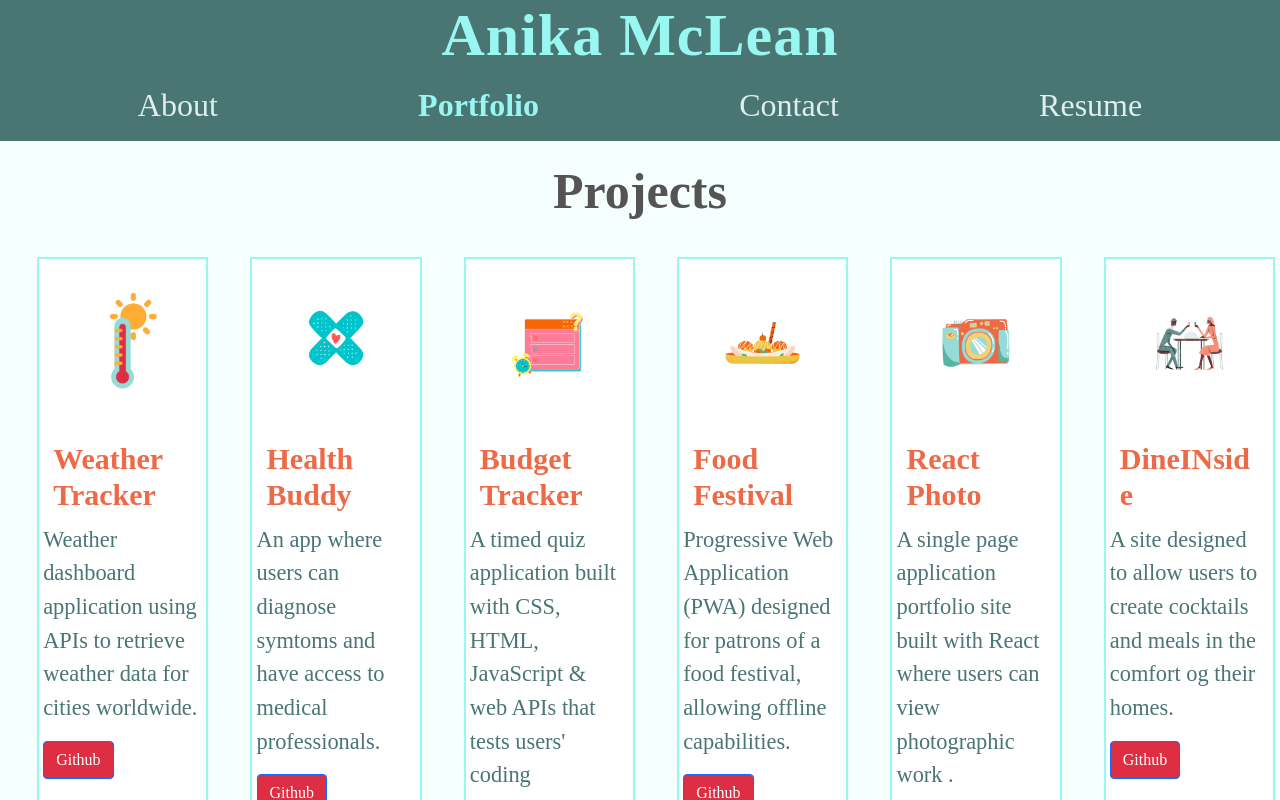
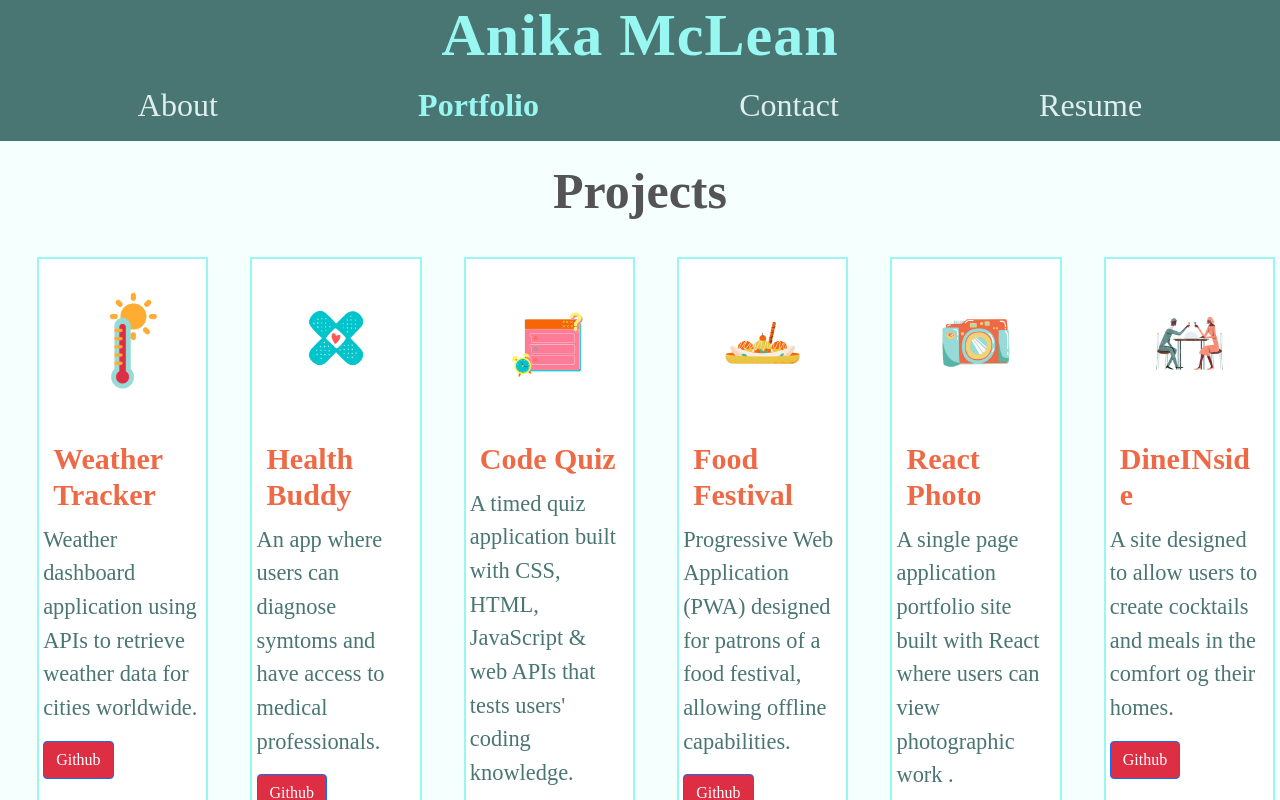
Before and after one commit to anikayoka/iam-portfolio, a React (Create React App) app: page / in a window 1280 px wide. Both pictures are taken after a click on the element "Portfolio". Shown: the top 800 px of the page. Built offline with nearby package versions, Linux system fonts and the light colour scheme; a web font is replaced by a local one.

Commit message:
fixed image not loading error

```diff
--- a/src/components/Projects/index.js
+++ b/src/components/Projects/index.js
@@ -22,8 +22,8 @@ const Projects = () => {
         "An app where users can diagnose symtoms and have access to medical professionals.",
     },
     {
-      name: "Budget Tracker",
-      image: "./assets/images/quiz.png",
+      name: "Code Quiz",
+      image: "/assets/images/quiz.png",
       deployed: " https://anikayoka.github.io/code-quiz/",
       github: "https://github.com/anikayoka/code-quiz",
       description:
```
